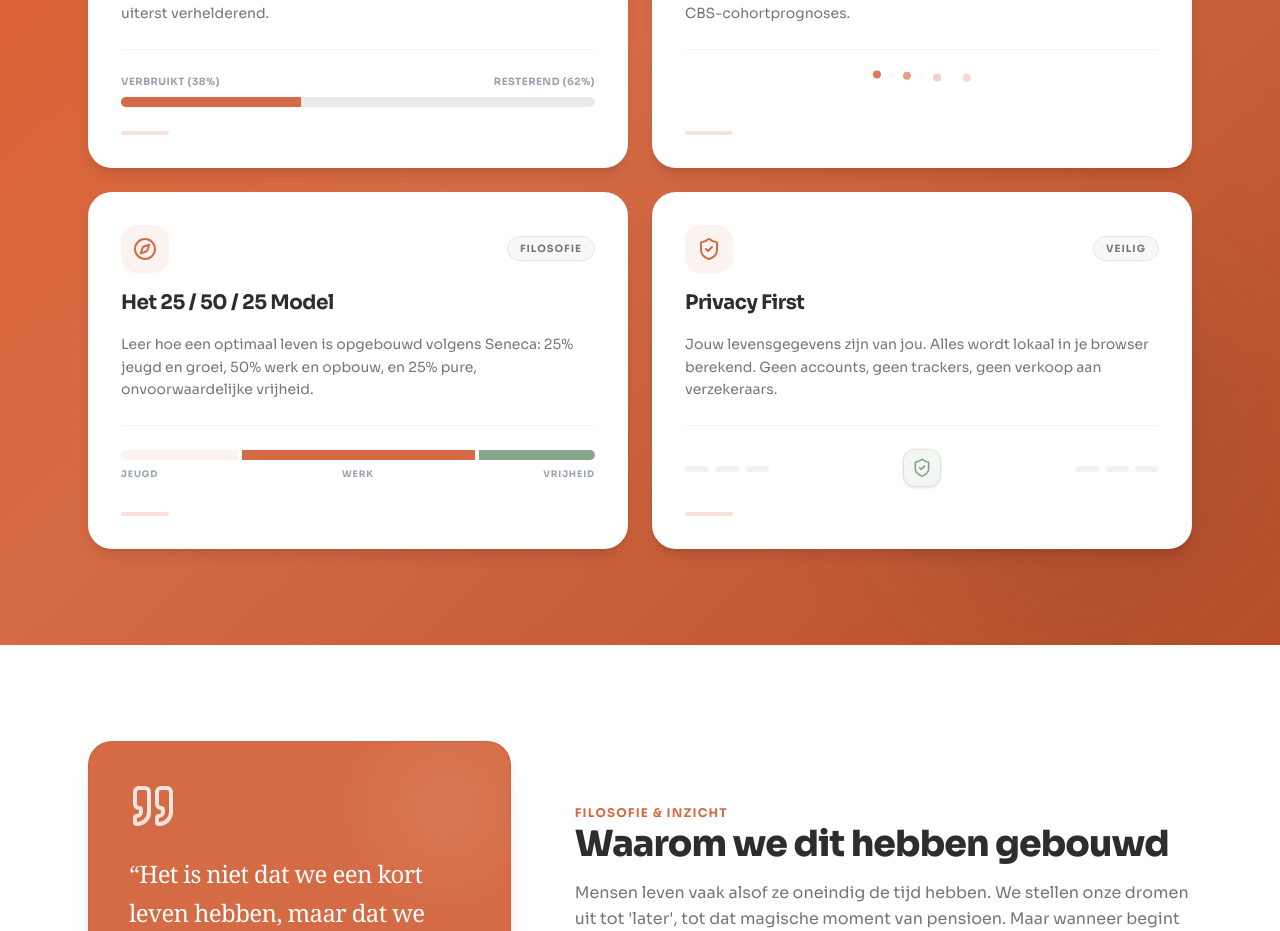
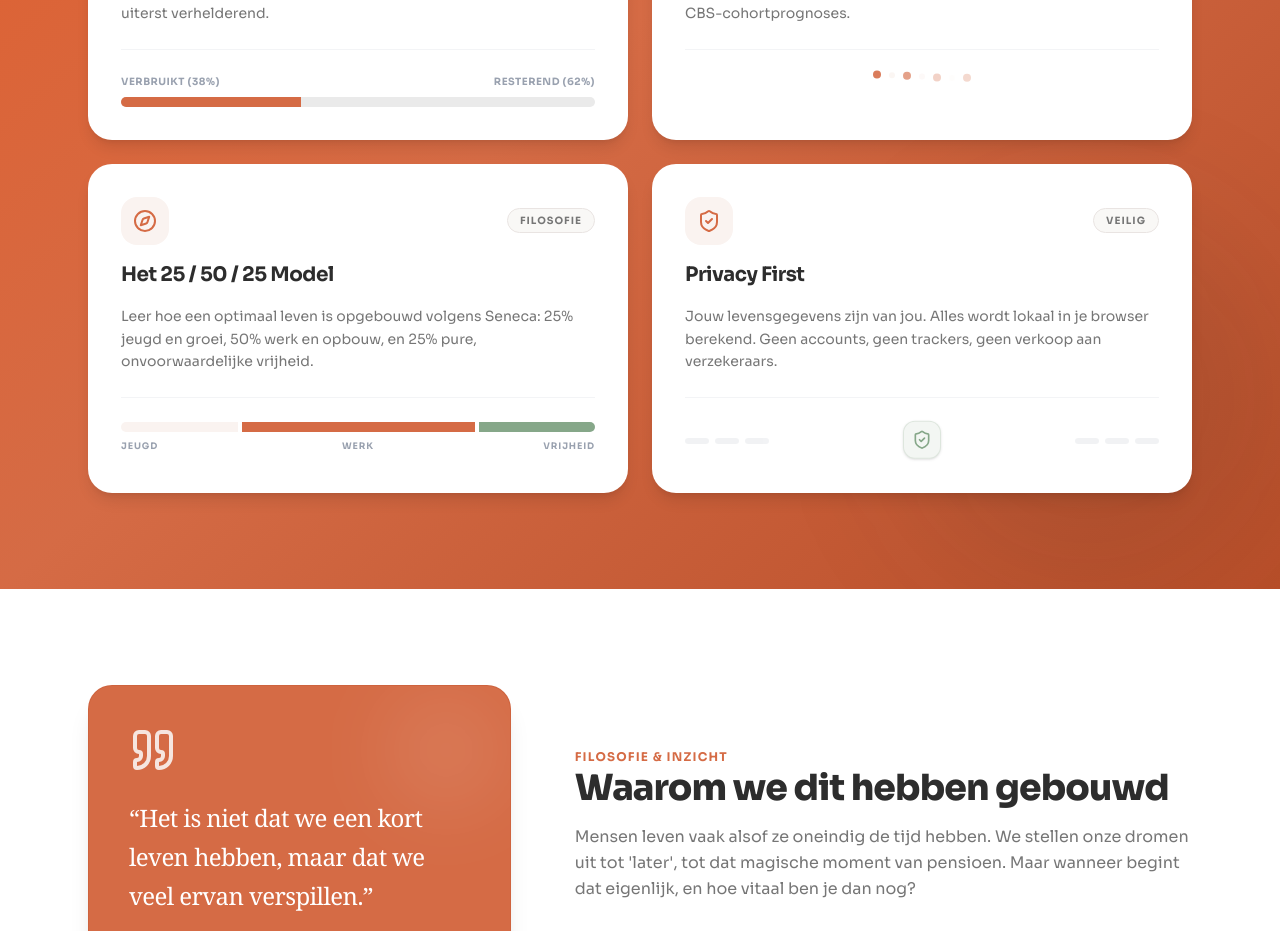
Before and after one commit to bjtromp-GH/Life-Horizon-Website, a React (Vite) app: page / in a window 1280 px wide. Shown: the part 3327-4258 px from the top of the page. Built offline with nearby package versions, Linux system fonts and the light colour scheme.

Commit message:
Remove decorative orange line from feature cards

```diff
--- a/src/components/Features.tsx
+++ b/src/components/Features.tsx
@@ -174,8 +174,6 @@ export default function Features() {
                 {item.visual}
               </div>
 
-              {/* Decorative dynamic indicator */}
-              <div className="w-12 h-1 bg-brand-orange/20 rounded-full mt-6 group-hover:w-24 group-hover:bg-brand-orange transition-all duration-300" />
             </motion.div>
           ))}
         </div>
```
